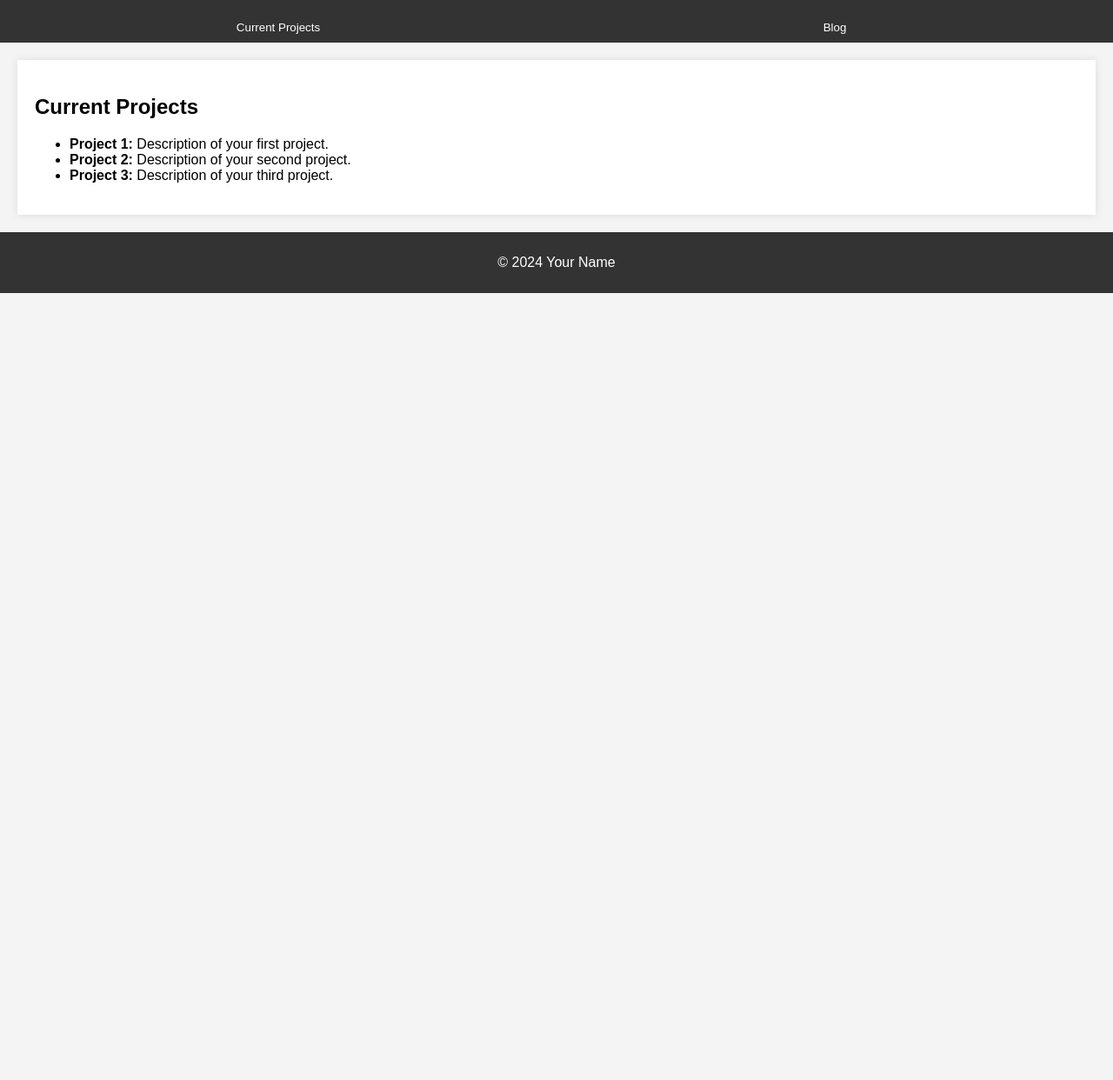
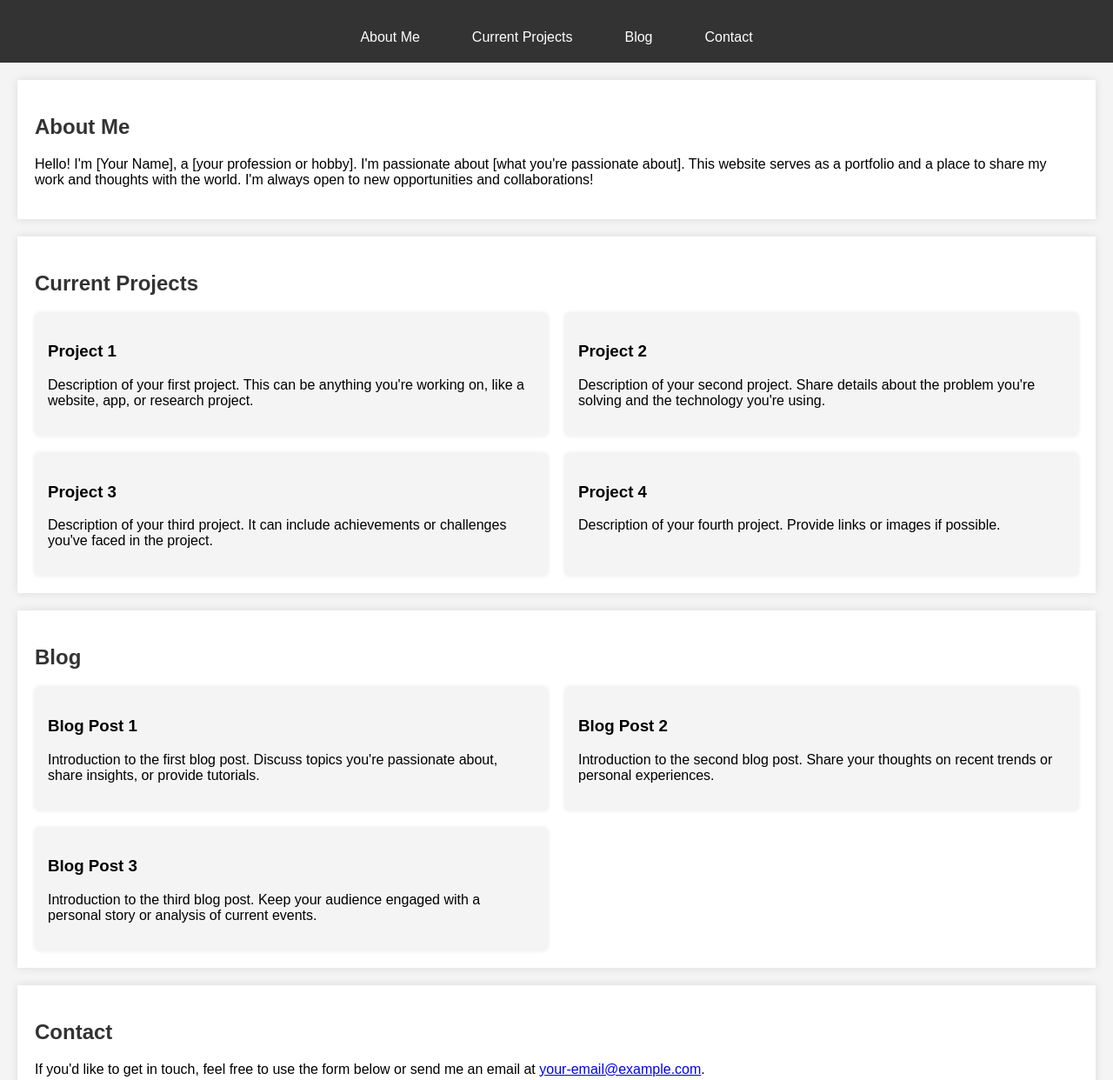
Before and after one commit to gtesterman/mywebsite, a plain HTML site: page index.html in a window 1280 px wide. Shown: the part 140-1382 px from the top of the page at 87% size. Before the commit the page ends 800 px from the top, so only its background shows below. Drawn offline with Linux system fonts and the light colour scheme.

Commit message:
Update index.html

```diff
--- a/index.html
+++ b/index.html
@@ -17,37 +17,74 @@
             padding: 20px;
             text-align: center;
         }
-        .tabs {
+        nav {
+            background-color: #333;
             display: flex;
             justify-content: center;
-            background-color: #333;
+            padding: 10px 0;
         }
-        .tabs button {
+        nav a {
+            color: white;
+            text-decoration: none;
             padding: 10px 20px;
-            color: white;
-            background-color: #333;
-            border: none;
-            cursor: pointer;
-            flex: 1;
+            margin: 0 10px;
         }
-        .tabs button:hover {
-            background-color: #555;
+        nav a:hover {
+            background-color: #575757;
+            border-radius: 4px;
         }
-        .tab-content {
-            display: none;
+        section {
             padding: 20px;
+            margin: 20px;
             background-color: white;
-            margin: 20px;
             box-shadow: 0 0 10px rgba(0, 0, 0, 0.1);
         }
-        .active-tab {
-            display: block;
+        h2 {
+            color: #333;
+        }
+        .projects, .blog-posts {
+            display: grid;
+            grid-template-columns: 1fr 1fr;
+            gap: 20px;
+        }
+        .projects div, .blog-posts div {
+            background-color: #f4f4f4;
+            padding: 15px;
+            border-radius: 5px;
+            box-shadow: 0 0 5px rgba(0, 0, 0, 0.1);
+        }
+        .social-links a {
+            margin: 10px;
+            text-decoration: none;
+            color: #333;
+            font-size: 18px;
+        }
+        .social-links a:hover {
+            text-decoration: underline;
         }
         footer {
             background-color: #333;
             color: white;
             text-align: center;
             padding: 10px;
+        }
+        .contact-form input, .contact-form textarea {
+            width: 100%;
+            padding: 10px;
+            margin: 10px 0;
+            border: 1px solid #ccc;
+            border-radius: 5px;
+        }
+        .contact-form button {
+            background-color: #333;
+            color: white;
+            padding: 10px 20px;
+            border: none;
+            cursor: pointer;
+            border-radius: 5px;
+        }
+        .contact-form button:hover {
+            background-color: #575757;
         }
     </style>
 </head>
@@ -58,46 +95,83 @@
     <p>Welcome to my personal website!</p>
 </header>
 
-<div class="tabs">
-    <button onclick="showTab('projects')">Current Projects</button>
-    <button onclick="showTab('blog')">Blog</button>
-</div>
+<nav>
+    <a href="#about">About Me</a>
+    <a href="#projects">Current Projects</a>
+    <a href="#blog">Blog</a>
+    <a href="#contact">Contact</a>
+</nav>
 
-<div id="projects" class="tab-content">
+<section id="about">
+    <h2>About Me</h2>
+    <p>Hello! I'm [Your Name], a [your profession or hobby]. I'm passionate about [what you're passionate about]. This website serves as a portfolio and a place to share my work and thoughts with the world. I'm always open to new opportunities and collaborations!</p>
+</section>
+
+<section id="projects">
     <h2>Current Projects</h2>
-    <ul>
-        <li><strong>Project 1:</strong> Description of your first project.</li>
-        <li><strong>Project 2:</strong> Description of your second project.</li>
-        <li><strong>Project 3:</strong> Description of your third project.</li>
-    </ul>
-</div>
+    <div class="projects">
+        <div>
+            <h3>Project 1</h3>
+            <p>Description of your first project. This can be anything you're working on, like a website, app, or research project.</p>
+        </div>
+        <div>
+            <h3>Project 2</h3>
+            <p>Description of your second project. Share details about the problem you're solving and the technology you're using.</p>
+        </div>
+        <div>
+            <h3>Project 3</h3>
+            <p>Description of your third project. It can include achievements or challenges you've faced in the project.</p>
+        </div>
+        <div>
+            <h3>Project 4</h3>
+            <p>Description of your fourth project. Provide links or images if possible.</p>
+        </div>
+    </div>
+</section>
 
-<div id="blog" class="tab-content">
+<section id="blog">
     <h2>Blog</h2>
-    <p><strong>Blog Post 1:</strong> This is the first post on my blog.</p>
-    <p><strong>Blog Post 2:</strong> This is the second post on my blog.</p>
-    <p><strong>Blog Post 3:</strong> This is the third post on my blog.</p>
-</div>
+    <div class="blog-posts">
+        <div>
+            <h3>Blog Post 1</h3>
+            <p>Introduction to the first blog post. Discuss topics you're passionate about, share insights, or provide tutorials.</p>
+        </div>
+        <div>
+            <h3>Blog Post 2</h3>
+            <p>Introduction to the second blog post. Share your thoughts on recent trends or personal experiences.</p>
+        </div>
+        <div>
+            <h3>Blog Post 3</h3>
+            <p>Introduction to the third blog post. Keep your audience engaged with a personal story or analysis of current events.</p>
+        </div>
+    </div>
+</section>
+
+<section id="contact">
+    <h2>Contact</h2>
+    <p>If you'd like to get in touch, feel free to use the form below or send me an email at <a href="mailto:your-email@example.com">your-email@example.com</a>.</p>
+    <div class="contact-form">
+        <form action="#" method="post">
+            <input type="text" name="name" placeholder="Your Name" required>
+            <input type="email" name="email" placeholder="Your Email" required>
+            <textarea name="message" placeholder="Your Message" rows="5" required></textarea>
+            <button type="submit">Send Message</button>
+        </form>
+    </div>
+</section>
+
+<section id="social">
+    <h2>Follow Me</h2>
+    <div class="social-links">
+        <a href="https://twitter.com/yourprofile" target="_blank">Twitter</a>
+        <a href="https://linkedin.com/in/yourprofile" target="_blank">LinkedIn</a>
+        <a href="https://github.com/yourprofile" target="_blank">GitHub</a>
+    </div>
+</section>
 
 <footer>
-    <p>&copy; 2024 Your Name</p>
+    <p>&copy; 2024 Your Name. All rights reserved.</p>
 </footer>
-
-<script>
-    function showTab(tabName) {
-        // Hide all tab contents
-        var tabs = document.querySelectorAll('.tab-content');
-        tabs.forEach(function(tab) {
-            tab.classList.remove('active-tab');
-        });
-
-        // Show the selected tab
-        document.getElementById(tabName).classList.add('active-tab');
-    }
-
-    // Set the default tab
-    document.getElementById('projects').classList.add('active-tab');
-</script>
 
 </body>
 </html>
```
